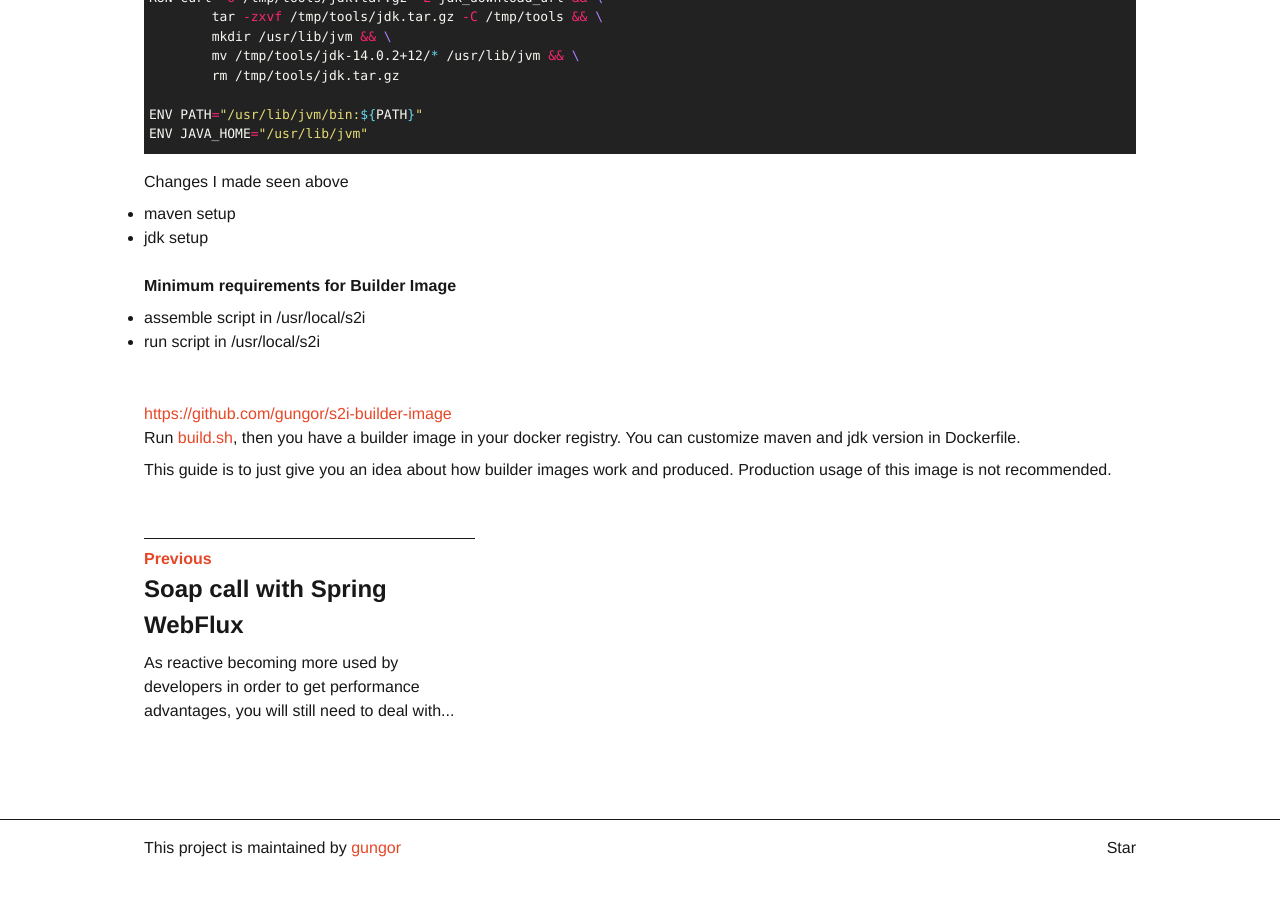
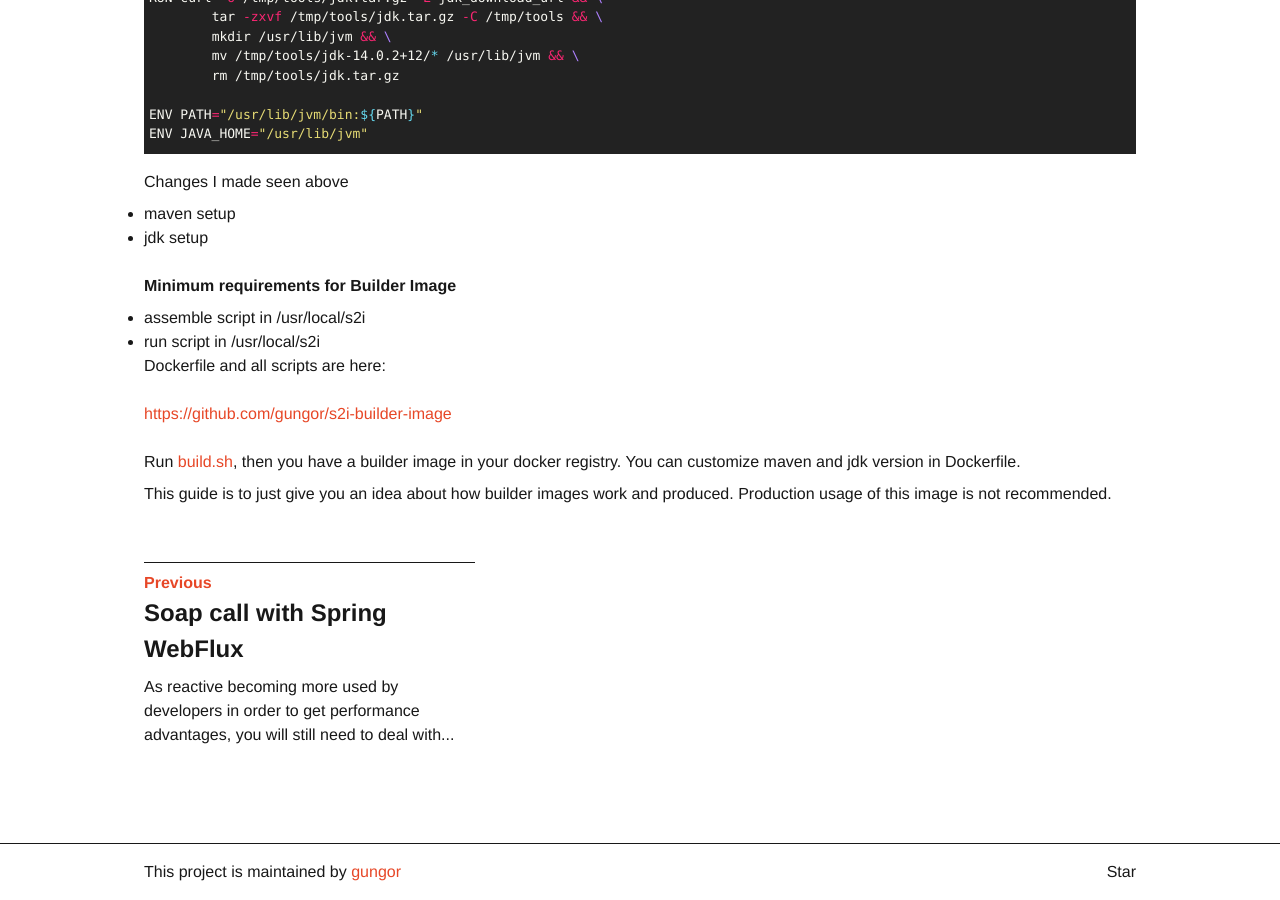
Before and after one commit to gungor/gungor.github.io, a Jekyll site: the page built from _posts/2020-09-08-custom-s2i-builderimage-several-jvm.markdown, in a window 1280 px wide and 900 px high, scrolled down 1392 px. Built offline with Jekyll 4.4.1, drawn with Linux system fonts in a browser that asks for light colours; before the commit the page ends 2268 px from its top, so only the background shows below that.

Commit message:
post modified

```diff
--- a/_posts/2020-09-08-custom-s2i-builderimage-several-jvm.markdown
+++ b/_posts/2020-09-08-custom-s2i-builderimage-several-jvm.markdown
@@ -79,7 +79,7 @@ Changes I made seen above
 - assemble script in /usr/local/s2i
 - run script in /usr/local/s2i
 
-<br><br><a class="text-accent" href="https://github.com/gungor/s2i-builder-image">https://github.com/gungor/s2i-builder-image</a><br>
+Dockerfile and all scripts are here: <br><br><a class="text-accent" href="https://github.com/gungor/s2i-builder-image">https://github.com/gungor/s2i-builder-image</a><br><br>
 Run <a class="text-accent" href="https://github.com/gungor/s2i-builder-image/blob/master/build.sh">build.sh</a>, then you have a builder image in your docker registry. You can customize maven and jdk version in Dockerfile.
 
 This guide is to just give you an idea about how builder images work and produced. Production usage of this image is not recommended.
```
